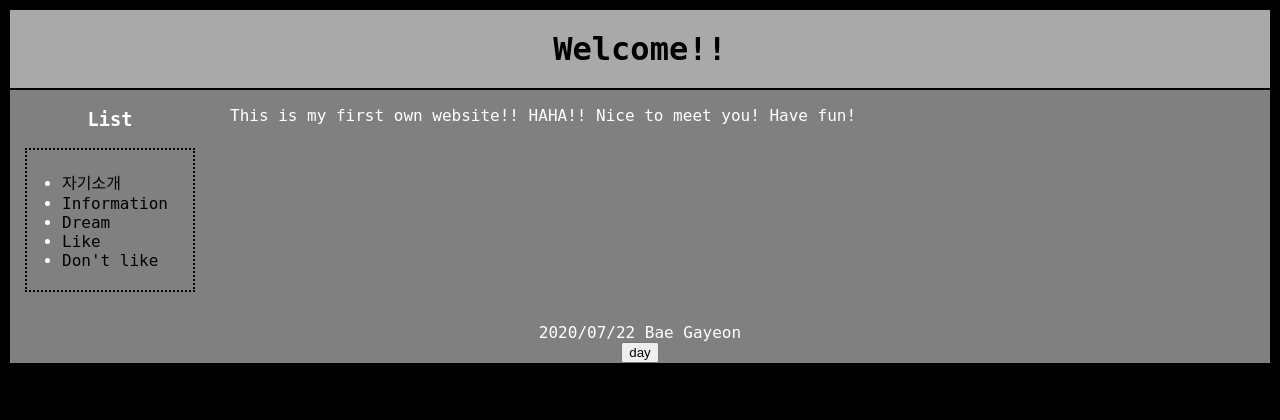
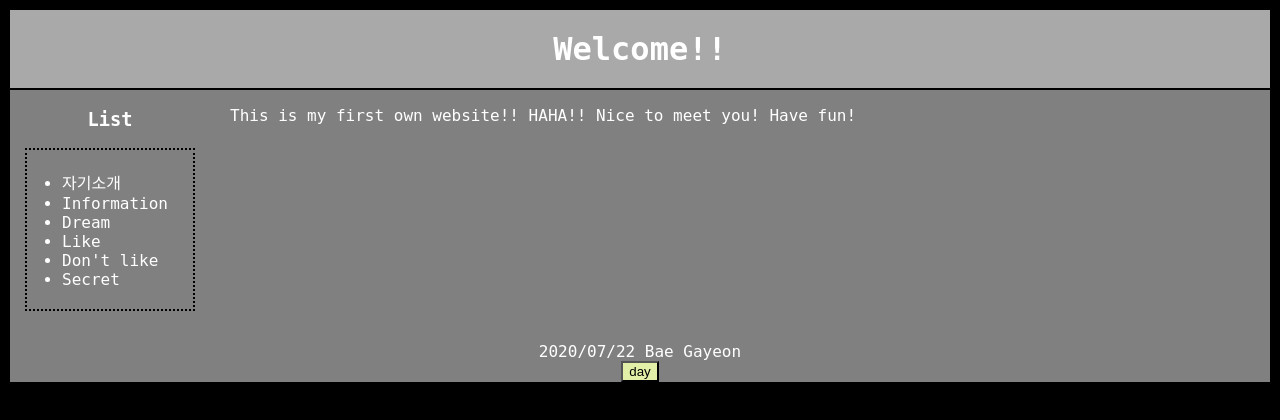
Before and after one commit to BaeGayeon/myfirstwebpage, a plain HTML site: page index.html in a window 1280 px wide. Both pictures are taken after a click on the button "night". Drawn offline with Linux system fonts and the light colour scheme.

Commit message:
second version
add nightdayHandler function,
change button style (add var jsbutton)

```diff
--- a/index.html
+++ b/index.html
@@ -3,7 +3,46 @@
   <head>
     <meta charset="utf-8">
     <title>배가연</title>
-    <link rel="stylesheet" href="style.css"
+    <link rel="stylesheet" href="style.css">
+    <script>
+      function nightdayHandler(self){
+        var jsbody = document.querySelector('body')
+        var jsback = document.querySelector('#back')
+        var jsh1 = document.querySelector('h1')
+        var jsbutton = document.querySelector('.button')
+
+        if(self.value=='night'){
+          jsback.style.backgroundColor='gray';
+          jsh1.style.backgroundColor='darkgray';
+          jsbody.style.backgroundColor='black';
+          jsbody.style.color='white';
+          self.value='day';
+          jsbutton.style.backgroundColor='#E2F0A7';
+
+          var alist = document.querySelectorAll('a');
+          var i = 0;
+          while(i<alist.length){
+            alist[i].style.color='white';
+            i = i + 1;
+            }}
+
+        else{
+          jsback.style.backgroundColor='white';
+          jsh1.style.backgroundColor='#E2F0A7';
+          jsbody.style.backgroundColor='#FAD291';
+          jsbody.style.color='black';
+          self.value='night';
+          jsbutton.style.backgroundColor='lightgray';
+
+          var alist = document.querySelectorAll('a');
+          var i = 0;
+          while(i<alist.length){
+            alist[i].style.color='black';
+            i = i + 1;
+        }
+      }
+      }
+    </script>
   </head>
   <body>
     <div id="back">
@@ -18,6 +57,8 @@
         <li><a href="dream.html">Dream</a></li>
         <li><a href="like.html">Like</a></li>
         <li><a href="don'tlike.html">Don't like</a></li>
+        <li id="secret" onclick="alert('I said this is secret!!')"
+        style="cursor: pointer;"><a> Secret</a></li>
       </ul>
       </div>
       <div id="article">
@@ -28,25 +69,11 @@
     </div>
     <p style="text-align:center; margin-bottom:0"> 2020/07/22 Bae Gayeon </p>
     <center>
-      <input id="night_day" type="button" value="night" onclick="
-      var jsbody = document.querySelector('body')
-      var jsback = document.querySelector('#back')
-      var jsh1 = document.querySelector('h1')
-      if(this.value=='night'){
-        jsback.style.backgroundColor='gray';
-        jsh1.style.backgroundColor='darkgray';
-        jsbody.style.backgroundColor='black';
-        jsbody.style.color='white';
-        this.value='day';
-      }
-      else{
-        jsback.style.backgroundColor='white';
-        jsh1.style.backgroundColor='#E2F0A7';
-        jsbody.style.backgroundColor='#FAD291';
-        jsbody.style.color='black';
-        this.value='night';
-      }">
+      <input class="button" type="button" value="night" onclick="
+      nightdayHandler(this);
+      ">
     </center>
+  </div>
   </div>
   </body>
 </html>
```
